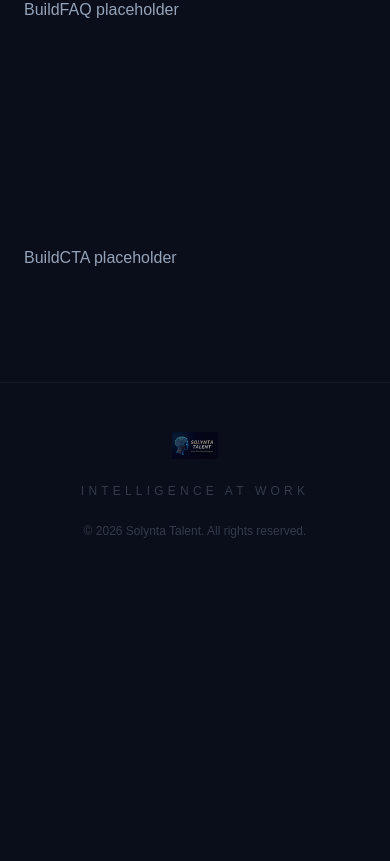
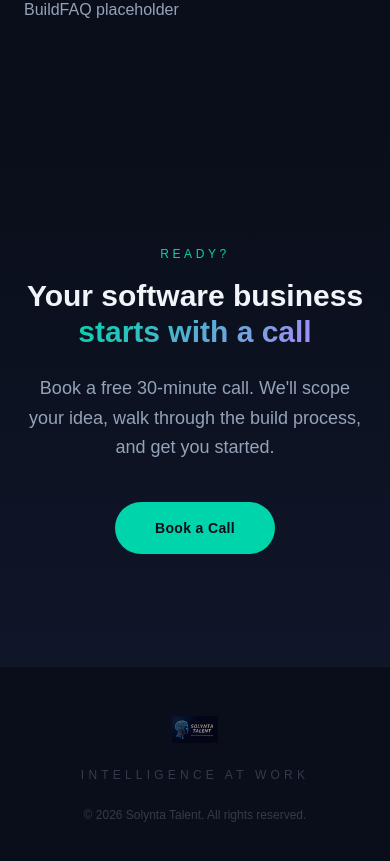
Before and after one commit to uvieugono/solynta-talent-website, a Next.js app: page /build in a window 390 px wide. Shown: the part 8100-8961 px from the top of the page. Before the commit the page ends 8687 px from the top, so only its background shows below. Built offline with nearby package versions, Linux system fonts and the light colour scheme; a web font is replaced by a local one.

Commit message:
feat: implement BuildCTA section

```diff
--- a/src/components/build/BuildCTA.tsx
+++ b/src/components/build/BuildCTA.tsx
@@ -1,4 +1,37 @@
 "use client";
+
+import ScrollReveal from "@/components/ScrollReveal";
+
+const CALENDLY = "https://calendly.com/uvieugono";
+
 export default function BuildCTA() {
-  return <section className="relative py-28"><div className="max-w-7xl mx-auto px-6"><p className="text-ghost">BuildCTA placeholder</p></div></section>;
+  return (
+    <section className="relative py-28">
+      <div className="absolute inset-0 bg-gradient-to-b from-midnight to-navy" />
+      <div className="relative z-10 max-w-3xl mx-auto px-6 text-center">
+        <ScrollReveal>
+          <p className="text-xs uppercase tracking-[0.3em] text-teal font-medium mb-4">
+            Ready?
+          </p>
+          <h2 className="font-[var(--font-display)] text-3xl sm:text-4xl lg:text-5xl font-bold text-white-soft mb-6">
+            Your software business
+            <br />
+            <span className="text-gradient">starts with a call</span>
+          </h2>
+          <p className="text-lg text-ghost leading-relaxed mb-10 max-w-xl mx-auto">
+            Book a free 30-minute call. We&apos;ll scope your idea, walk
+            through the build process, and get you started.
+          </p>
+          <a
+            href={CALENDLY}
+            target="_blank"
+            rel="noopener noreferrer"
+            className="inline-block px-10 py-4 rounded-full bg-teal text-midnight font-[var(--font-display)] font-bold text-sm tracking-wide hover:brightness-110 transition-all"
+          >
+            Book a Call
+          </a>
+        </ScrollReveal>
+      </div>
+    </section>
+  );
 }
```
